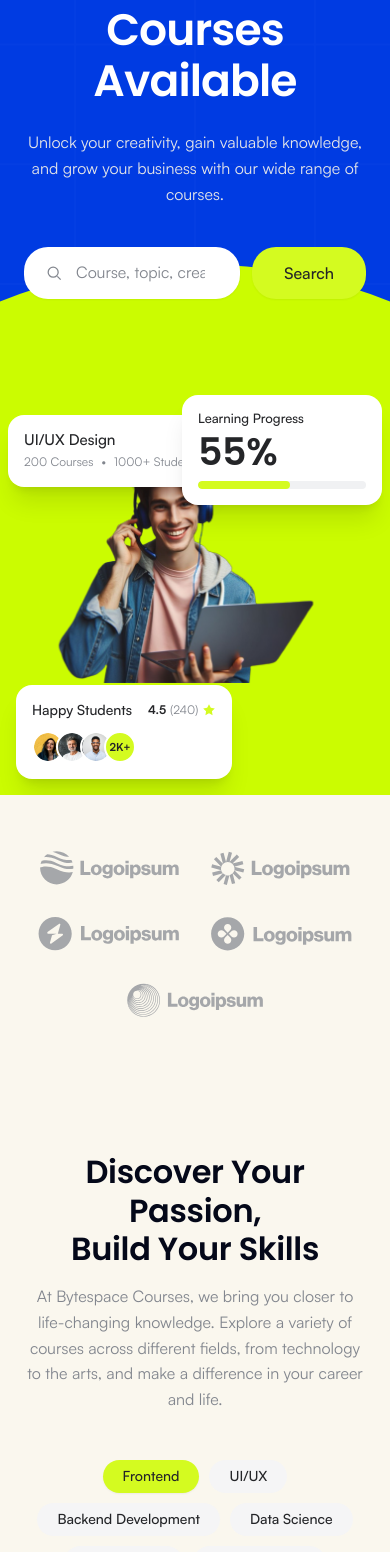
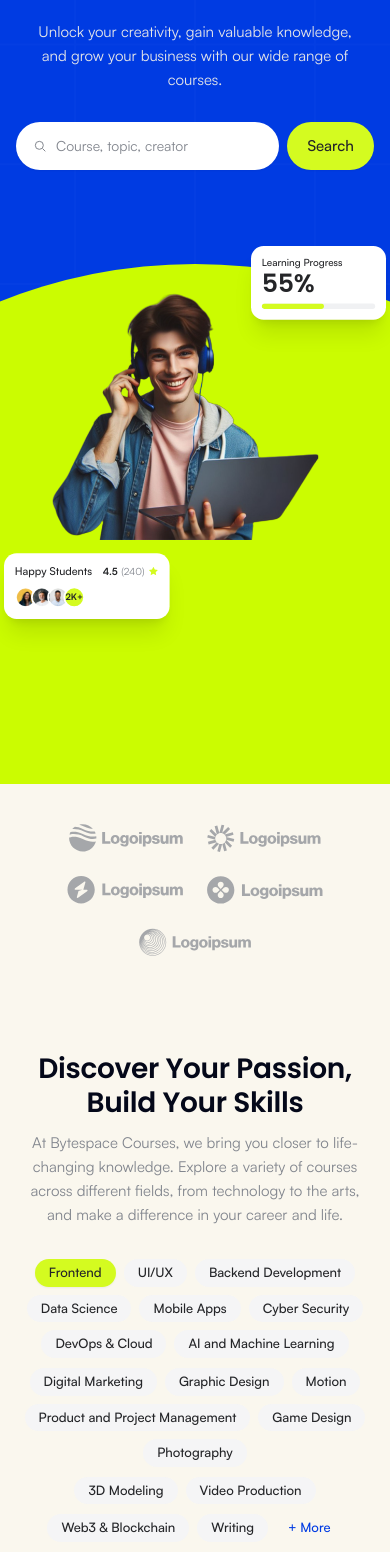
Before and after one commit to Ratul-NotFound/ByteSpace, a React (Vite) app: page / in a window 390 px wide. Shown: the part 196-1748 px from the top of the page. Built offline with nearby package versions, Linux system fonts and the light colour scheme; a web font is replaced by a local one.

Commit message:
feat(responsive): optimize typography, container paddings, and grid layouts across 360, 768, 1024, and 1440

```diff
--- a/src/components/Courses/Courses.tsx
+++ b/src/components/Courses/Courses.tsx
@@ -119,19 +119,19 @@ export function Courses() {
   const [activeCategory, setActiveCategory] = useState('Frontend');
 
   return (
-    <section id="courses" className="bg-[#FAF7EE] py-20 lg:py-24" aria-labelledby="courses-heading">
-      <div className="mx-auto w-[1200px] max-w-full px-6">
+    <section id="courses" className="bg-[#FAF7EE] py-14 sm:py-20 lg:py-24" aria-labelledby="courses-heading">
+      <div className="mx-auto w-[1200px] max-w-full px-4 sm:px-6">
         {/* Section Header (Figma Node #12:101) */}
-        <div className="mx-auto flex max-w-[917px] flex-col items-center gap-4 text-center">
+        <div className="mx-auto flex max-w-[917px] flex-col items-center gap-3 sm:gap-4 text-center">
           <h2
             id="courses-heading"
-            className="font-heading text-[32px] sm:text-[40px] lg:text-[44px] font-semibold leading-[1.2] tracking-[-0.01em] text-[#040819]"
+            className="font-heading text-[28px] sm:text-[36px] lg:text-[44px] font-semibold leading-[1.2] tracking-[-0.01em] text-[#040819]"
           >
             Discover Your Passion,
             <br />
             Build Your Skills
           </h2>
-          <p className="max-w-[760px] text-[16px] sm:text-[18px] leading-[1.6] text-muted">
+          <p className="max-w-[760px] text-[15px] sm:text-[18px] leading-[1.6] text-muted">
             At Bytespace Courses, we bring you closer to life-changing knowledge. Explore a variety
             of courses across different fields, from technology to the arts, and make a difference
             in your career and life.
@@ -139,9 +139,9 @@ export function Courses() {
         </div>
 
         {/* Category Filter Pills (Exact Figma Nodes #21:33, #21:56, #21:63) */}
-        <div className="mt-12 flex flex-col items-center gap-3 sm:gap-4">
+        <div className="mt-8 sm:mt-12 flex flex-col items-center gap-2.5 sm:gap-4">
           {/* Row 1 */}
-          <div className="flex flex-wrap items-center justify-center gap-2.5 sm:gap-3">
+          <div className="flex flex-wrap items-center justify-center gap-2 sm:gap-2.5">
             {categoryPills.row1.map((cat) => {
               const isActive = activeCategory === cat;
               return (
@@ -149,7 +149,7 @@ export function Courses() {
                   key={cat}
                   onClick={() => setActiveCategory(cat)}
                   type="button"
-                  className={`rounded-full px-5 py-2 text-[14px] sm:text-[15px] font-medium leading-[1.2] transition-all ${
+                  className={`rounded-full px-3.5 sm:px-5 py-1.5 sm:py-2 text-[13px] sm:text-[15px] font-medium leading-[1.2] transition-all ${
                     isActive
                       ? 'bg-accent text-ink shadow-sm'
                       : 'bg-[#F5F5F6] text-[#242528] hover:bg-[#EBECEF]'
@@ -162,7 +162,7 @@ export function Courses() {
           </div>
 
           {/* Row 2 */}
-          <div className="flex flex-wrap items-center justify-center gap-2.5 sm:gap-3">
+          <div className="flex flex-wrap items-center justify-center gap-2 sm:gap-2.5">
             {categoryPills.row2.map((cat) => {
               const isActive = activeCategory === cat;
               return (
@@ -170,7 +170,7 @@ export function Courses() {
                   key={cat}
                   onClick={() => setActiveCategory(cat)}
                   type="button"
-                  className={`rounded-full px-5 py-2 text-[14px] sm:text-[15px] font-medium leading-[1.2] transition-all ${
+                  className={`rounded-full px-3.5 sm:px-5 py-1.5 sm:py-2 text-[13px] sm:text-[15px] font-medium leading-[1.2] transition-all ${
                     isActive
                       ? 'bg-accent text-ink shadow-sm'
                       : 'bg-[#F5F5F6] text-[#242528] hover:bg-[#EBECEF]'
@@ -183,7 +183,7 @@ export function Courses() {
           </div>
 
           {/* Row 3 */}
-          <div className="flex flex-wrap items-center justify-center gap-2.5 sm:gap-3">
+          <div className="flex flex-wrap items-center justify-center gap-2 sm:gap-2.5">
             {categoryPills.row3.map((cat) => {
               const isActive = activeCategory === cat;
               return (
@@ -191,7 +191,7 @@ export function Courses() {
                   key={cat}
                   onClick={() => setActiveCategory(cat)}
                   type="button"
-                  className={`rounded-full px-5 py-2 text-[14px] sm:text-[15px] font-medium leading-[1.2] transition-all ${
+                  className={`rounded-full px-3.5 sm:px-5 py-1.5 sm:py-2 text-[13px] sm:text-[15px] font-medium leading-[1.2] transition-all ${
                     isActive
                       ? 'bg-accent text-ink shadow-sm'
                       : 'bg-[#F5F5F6] text-[#242528] hover:bg-[#EBECEF]'
@@ -203,7 +203,7 @@ export function Courses() {
             })}
             <button
               type="button"
-              className="px-3 py-2 text-[14px] sm:text-[15px] font-medium text-brand hover:underline"
+              className="px-3 py-1.5 sm:py-2 text-[13px] sm:text-[15px] font-medium text-brand hover:underline"
             >
               + More
             </button>
@@ -211,11 +211,11 @@ export function Courses() {
         </div>
 
         {/* 6 Course Cards Grid (Exact Figma Node #33:683, EL-cfe85f8c) */}
-        <div className="mt-14 grid grid-cols-1 md:grid-cols-2 lg:grid-cols-3 gap-8 lg:gap-10">
+        <div className="mt-10 sm:mt-14 grid grid-cols-1 md:grid-cols-2 lg:grid-cols-3 gap-6 sm:gap-8 lg:gap-10">
           {courses.map((course) => (
             <article
               key={course.id}
-              className="group flex flex-col justify-between overflow-hidden rounded-[24px] border border-[#CED0D3] bg-white p-5 shadow-sm transition-all duration-200 hover:-translate-y-1 hover:border-brand hover:shadow-xl"
+              className="group flex flex-col justify-between overflow-hidden rounded-[20px] sm:rounded-[24px] border border-[#CED0D3] bg-white p-4 sm:p-5 shadow-sm transition-all duration-200 hover:-translate-y-1 hover:border-brand hover:shadow-xl"
             >
               {/* Card Photo with 3 Dark Frosted Floating Badges */}
               <div className="relative aspect-[16/10] w-full overflow-hidden rounded-[18px]">
--- a/src/components/Hero/Hero.tsx
+++ b/src/components/Hero/Hero.tsx
@@ -30,33 +30,33 @@ export function Hero() {
 
       <Header />
 
-      <div className="relative z-10 mx-auto flex w-[1200px] max-w-full flex-col items-center gap-[40px] px-6 pt-[20px]">
+      <div className="relative z-10 mx-auto flex w-[1200px] max-w-full flex-col items-center gap-[30px] sm:gap-[40px] px-4 sm:px-6 pt-[10px] sm:pt-[20px]">
         {/* Hero Title & Subtext */}
-        <div className="flex flex-col items-center gap-6 text-center">
-          <h1 className="max-w-[935px] font-heading text-[44px] sm:text-[56px] lg:text-[72px] font-semibold leading-[1.15] tracking-[-0.02em] text-white">
+        <div className="flex flex-col items-center gap-4 sm:gap-6 text-center">
+          <h1 className="max-w-[935px] font-heading text-[32px] xs:text-[40px] sm:text-[54px] lg:text-[72px] font-semibold leading-[1.15] tracking-[-0.02em] text-white">
             Get Access to Hundreds
             <br />
             Courses Available
           </h1>
-          <p className="max-w-[650px] text-[16px] sm:text-[18px] leading-[1.6] text-subtle">
+          <p className="max-w-[650px] text-[15px] sm:text-[18px] leading-[1.6] text-subtle px-2">
             Unlock your creativity, gain valuable knowledge, and grow your business with our wide range of courses.
           </p>
         </div>
 
         {/* Search Bar */}
         <form
-          className="flex w-full max-w-[560px] items-center gap-3 sm:gap-4"
+          className="flex w-full max-w-[560px] items-center gap-2 sm:gap-4"
           role="search"
           onSubmit={(e) => e.preventDefault()}
         >
-          <label className="flex h-[52px] flex-1 items-center gap-3 rounded-pill bg-white px-5 sm:px-6 shadow-sm">
+          <label className="flex h-[48px] sm:h-[52px] flex-1 items-center gap-2 sm:gap-3 rounded-pill bg-white px-4 sm:px-6 shadow-sm">
             <span className="sr-only">Search courses</span>
             <svg
               viewBox="0 0 24 24"
               fill="none"
               stroke="currentColor"
               strokeWidth={1.5}
-              className="size-5 shrink-0 text-muted"
+              className="size-4 sm:size-5 shrink-0 text-muted"
               aria-hidden="true"
             >
               <circle cx="11" cy="11" r="6" />
@@ -65,12 +65,12 @@ export function Hero() {
             <input
               type="search"
               placeholder="Course, topic, creator"
-              className="w-full bg-transparent text-[16px] sm:text-[18px] leading-[1.6] text-ink outline-none placeholder:text-muted"
+              className="w-full bg-transparent text-[14px] sm:text-[16px] lg:text-[18px] leading-[1.6] text-ink outline-none placeholder:text-muted"
             />
           </label>
           <button
             type="submit"
-            className="inline-flex h-[52px] items-center justify-center rounded-pill bg-accent px-8 text-[16px] sm:text-[18px] font-medium leading-[1.2] text-ink shadow-sm transition-all hover:opacity-90"
+            className="inline-flex h-[48px] sm:h-[52px] items-center justify-center rounded-pill bg-accent px-5 sm:px-8 text-[15px] sm:text-[18px] font-medium leading-[1.2] text-ink shadow-sm transition-all hover:opacity-90 shrink-0"
           >
             Search
           </button>
@@ -78,20 +78,20 @@ export function Hero() {
       </div>
 
       {/* Hero Visual Area with Person & 3 Floating Metric Badges */}
-      <div className="relative mx-auto mt-4 h-[480px] sm:h-[520px] w-full max-w-[760px] px-4">
+      <div className="relative mx-auto mt-4 h-[440px] sm:h-[520px] w-full max-w-[760px] px-2 sm:px-4">
         {/* Main Hero Person */}
         <img
           src="/assets/hero/hero-person.png"
           alt="A course creator presenting to students"
           width={578}
           height={541}
-          className="relative z-10 mx-auto h-[480px] sm:h-[530px] w-auto max-w-full object-contain"
+          className="relative z-10 mx-auto h-[440px] sm:h-[530px] w-auto max-w-full object-contain"
         />
 
         {/* Badge 1: UI/UX Design (Figma Node #46:126) */}
-        <div className="absolute left-2 sm:-left-4 top-[100px] z-20 rounded-[16px] bg-white p-4 shadow-xl">
-          <p className="font-medium text-[15px] leading-[1.2] text-ink">UI/UX Design</p>
-          <div className="mt-1 flex items-center gap-2 text-[12px] text-muted">
+        <div className="hidden xs:block absolute left-1 sm:-left-4 top-[80px] sm:top-[100px] z-20 rounded-[14px] sm:rounded-[16px] bg-white p-3 sm:p-4 shadow-xl scale-90 sm:scale-100 origin-top-left">
+          <p className="font-medium text-[13px] sm:text-[15px] leading-[1.2] text-ink">UI/UX Design</p>
+          <div className="mt-1 flex items-center gap-1.5 sm:gap-2 text-[11px] sm:text-[12px] text-muted">
             <span>200 Courses</span>
             <span>•</span>
             <span>1000+ Students</span>
@@ -99,38 +99,38 @@ export function Hero() {
         </div>
 
         {/* Badge 2: Learning Progress 55% (Figma Node #1:1797) */}
-        <div className="absolute right-2 sm:-right-4 top-[80px] z-20 w-[200px] sm:w-[220px] rounded-[16px] bg-white p-4 shadow-xl">
-          <p className="text-[13px] font-medium leading-[1.2] text-ink">Learning Progress</p>
-          <p className="mt-1 font-heading text-[38px] sm:text-[44px] font-semibold leading-[1.1] tracking-[-0.01em] text-ink">
+        <div className="absolute right-1 sm:-right-4 top-[60px] sm:top-[80px] z-20 w-[150px] sm:w-[220px] rounded-[14px] sm:rounded-[16px] bg-white p-3 sm:p-4 shadow-xl scale-90 sm:scale-100 origin-top-right">
+          <p className="text-[11px] sm:text-[13px] font-medium leading-[1.2] text-ink">Learning Progress</p>
+          <p className="mt-0.5 sm:mt-1 font-heading text-[28px] sm:text-[44px] font-semibold leading-[1.1] tracking-[-0.01em] text-ink">
             55%
           </p>
-          <div className="mt-2 h-2 w-full overflow-hidden rounded-full bg-[#F0F1F3]">
+          <div className="mt-1.5 sm:mt-2 h-1.5 sm:h-2 w-full overflow-hidden rounded-full bg-[#F0F1F3]">
             <div className="h-full w-[55%] rounded-full bg-accent" />
           </div>
         </div>
 
         {/* Badge 3: Happy Students with Avatar Stack (Figma Node #1:1821) */}
-        <div className="absolute left-4 sm:left-2 bottom-4 z-20 rounded-[16px] bg-white p-4 shadow-xl">
-          <div className="flex items-center justify-between gap-4">
-            <p className="text-[14px] font-medium leading-[1.2] text-ink">Happy Students</p>
-            <div className="flex items-center gap-1 text-[12px] text-muted">
+        <div className="absolute left-1 sm:left-2 bottom-2 sm:bottom-4 z-20 rounded-[14px] sm:rounded-[16px] bg-white p-3 sm:p-4 shadow-xl scale-90 sm:scale-100 origin-bottom-left">
+          <div className="flex items-center justify-between gap-3 sm:gap-4">
+            <p className="text-[12px] sm:text-[14px] font-medium leading-[1.2] text-ink">Happy Students</p>
+            <div className="flex items-center gap-1 text-[11px] sm:text-[12px] text-muted">
               <span className="font-semibold text-ink">4.5</span>
               <span>(240)</span>
-              <svg viewBox="0 0 24 24" fill="#D4FB20" className="size-3.5">
+              <svg viewBox="0 0 24 24" fill="#D4FB20" className="size-3 sm:size-3.5">
                 <path d="M12 2l3.09 6.26L22 9.27l-5 4.87 1.18 6.88L12 17.77l-6.18 3.25L7 14.14 2 9.27l6.91-1.01L12 2z" />
               </svg>
             </div>
           </div>
-          <div className="mt-3 flex items-center -space-x-2">
+          <div className="mt-2 sm:mt-3 flex items-center -space-x-1.5 sm:-space-x-2">
             {['/assets/testimonials/sarah.png', '/assets/testimonials/james.png', '/assets/testimonials/alex.png'].map((src, i) => (
               <img
                 key={i}
                 src={src}
                 alt=""
-                className="size-8 rounded-full border-2 border-white object-cover"
+                className="size-6 sm:size-8 rounded-full border-2 border-white object-cover"
               />
             ))}
-            <span className="flex size-8 items-center justify-center rounded-full border-2 border-white bg-accent text-[11px] font-bold text-ink">
+            <span className="flex size-6 sm:size-8 items-center justify-center rounded-full border-2 border-white bg-accent text-[10px] sm:text-[11px] font-bold text-ink">
               2K+
             </span>
           </div>
--- a/src/components/Partners/Partners.tsx
+++ b/src/components/Partners/Partners.tsx
@@ -8,9 +8,9 @@ const partnerLogos = [
 
 export function Partners() {
   return (
-    <section className="bg-[#FAF7EE] py-14 sm:py-16" aria-label="Our partners">
-      <div className="mx-auto w-[1200px] max-w-full px-6">
-        <ul className="flex flex-wrap items-center justify-center gap-8 sm:gap-14 lg:gap-[72px]">
+    <section className="bg-[#FAF7EE] py-10 sm:py-16" aria-label="Our partners">
+      <div className="mx-auto w-[1200px] max-w-full px-4 sm:px-6">
+        <ul className="flex flex-wrap items-center justify-center gap-6 sm:gap-10 lg:gap-[72px]">
           {partnerLogos.map((logo) => (
             <li key={logo.src} className="flex items-center justify-center opacity-70 transition-opacity hover:opacity-100">
               <img
@@ -18,7 +18,7 @@ export function Partners() {
                 alt="Partner logo"
                 width={logo.width}
                 height={logo.height}
-                className="h-[34px] sm:h-[38px] w-auto max-w-[150px] sm:max-w-[168px] object-contain"
+                className="h-[28px] sm:h-[36px] w-auto max-w-[120px] sm:max-w-[168px] object-contain"
               />
             </li>
           ))}
```
Also changed, not shown: src/components/CallToAction/CallToAction.tsx (+5 -5 lines), src/components/Categories/Categories.tsx (+9 -9 lines), src/components/Footer/Footer.tsx (+9 -9 lines), src/components/Growth/Growth.tsx (+17 -17 lines), src/components/Testimonials/Testimonials.tsx (+11 -11 lines).
